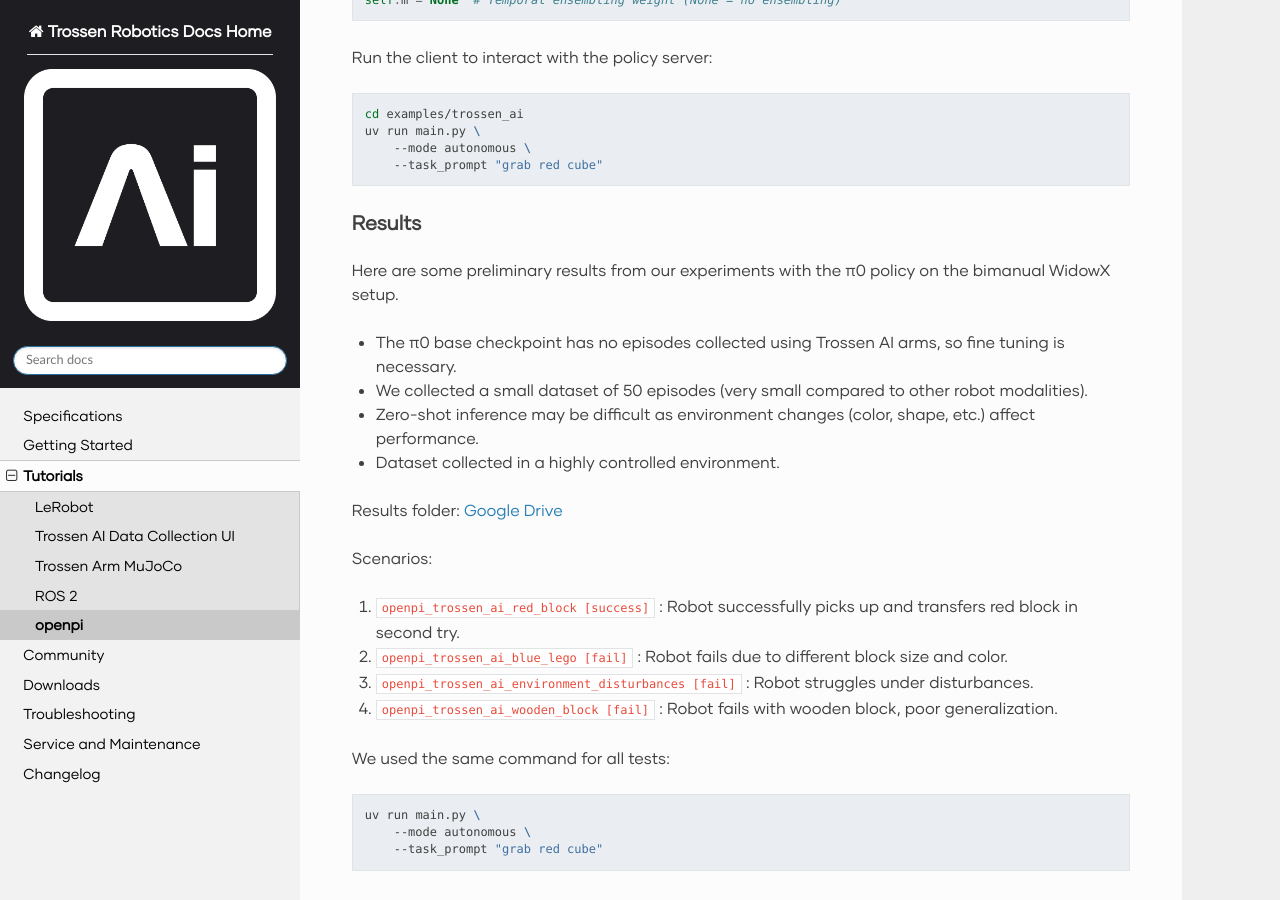
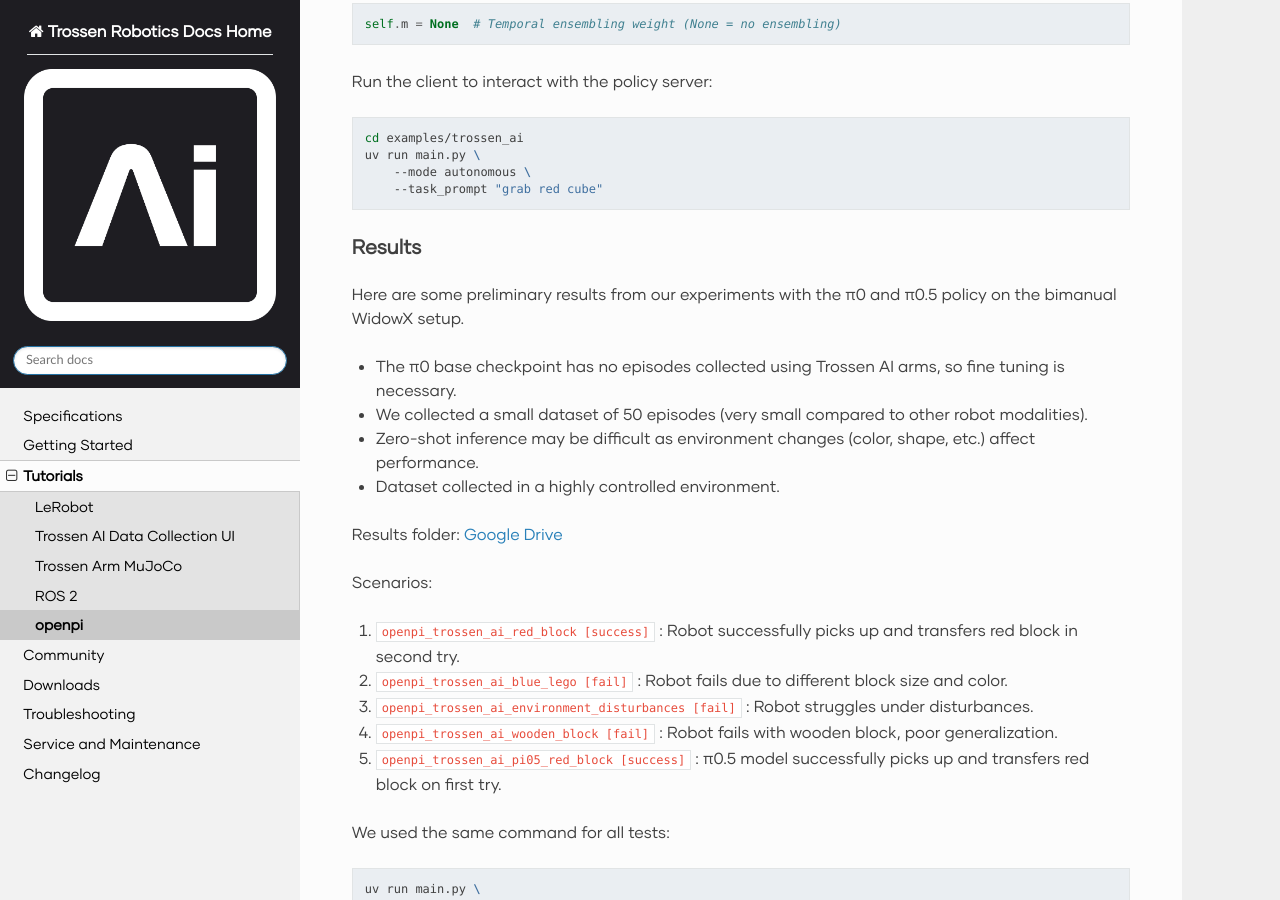
Before and after one commit to TrossenRobotics/trossen_arm, a Sphinx documentation site: the page built from docs/tutorials/openpi.rst, in a window 1280 px wide and 900 px high, scrolled down 7409 px. Built offline with Sphinx 7.4.7 and the Read the Docs theme 3.1.0, drawn with Linux system fonts in a browser that asks for light colours; some web fonts are replaced; pages that are not in the unit, such as notebooks, are missing from menus; some of the changed text lies outside the part shown.

Commit message:
add results

```diff
--- a/docs/tutorials/openpi.rst
+++ b/docs/tutorials/openpi.rst
@@ -306,6 +306,7 @@ Checkpoints are stored in the ``checkpoints`` folder at the root of your project
 To use a pretrained policy, download and extract the following checkpoint into your ``checkpoints`` directory:
 
 - `OpenPi Fine-Tuned Checkpoint on Hugging Face <https://huggingface.co/shantanu-tr/open_pi_finetune_checkpoint>`_
+- `OpenPi0.5 Fine-Tuned Checkpoint on Hugging Face <https://huggingface.co/TrossenRoboticsCommunity/pi05_trossen_transfer_block>`_
 
 Running Inference with Your Trained Policy
 ==========================================
@@ -407,7 +408,7 @@ Run the client to interact with the policy server:
 Results
 -------
 
-Here are some preliminary results from our experiments with the π0 policy on the bimanual WidowX setup.
+Here are some preliminary results from our experiments with the π0 and π0.5 policy on the bimanual WidowX setup.
 
 - The π0 base checkpoint has no episodes collected using Trossen AI arms, so fine tuning is necessary.
 - We collected a small dataset of 50 episodes (very small compared to other robot modalities).
@@ -423,6 +424,7 @@ Scenarios:
 2. ``openpi_trossen_ai_blue_lego [fail]`` : Robot fails due to different block size and color.
 3. ``openpi_trossen_ai_environment_disturbances [fail]`` : Robot struggles under disturbances.
 4. ``openpi_trossen_ai_wooden_block [fail]`` : Robot fails with wooden block, poor generalization.
+5. ``openpi_trossen_ai_pi05_red_block [success]`` : π0.5 model successfully picks up and transfers red block on first try.
 
 We used the same command for all tests:
 
```
